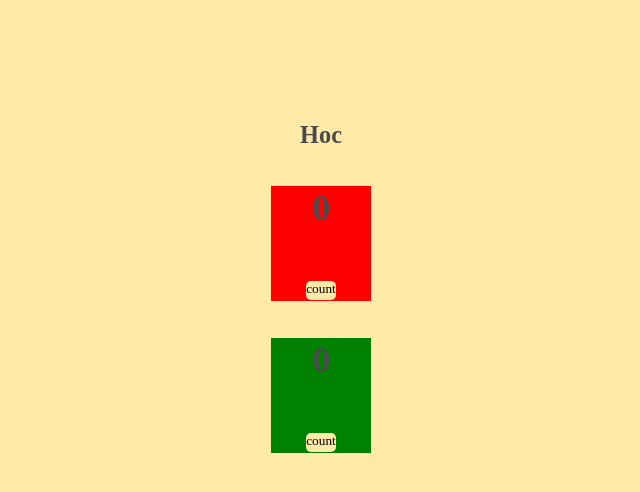
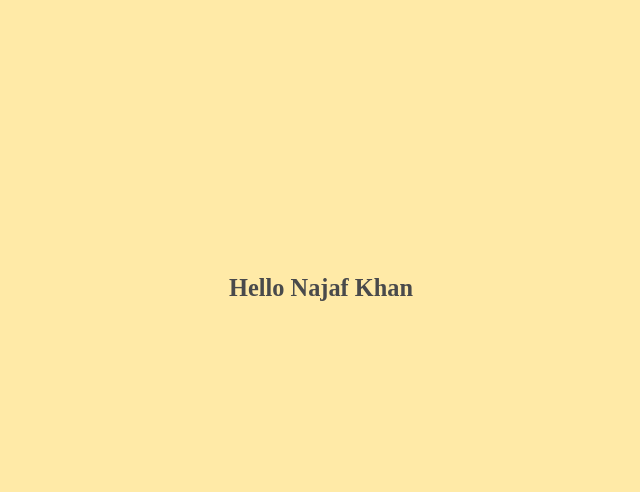
Before and after one commit to Najafkhan256/React, a React (Create React App) app: page / in a window 1280 px wide. Shown: the top 492 px of the page, without its empty margins (319-959 px from the left). Built offline with nearby package versions, Linux system fonts and the light colour scheme.

Commit message:
use Context or what is context

```diff
--- a/src/App.js
+++ b/src/App.js
@@ -1,5 +1,6 @@
 import "./App.css";
-import Hoc from "./components/HOC/Hoc";
+// import Hoc from "./components/HOC/Hoc";
+import FinalCom from "./components/ReactContext/FinalCom";
 // import TodoAppVOne from "./components/TodoAppVOne/TodoAppVOne";
 // import LiftingStateUp from "./components/LiftingStateUp/LiftingStateUp";
 // import SpreadOperator from "./components/SpreadOperator/SpreadOperator";
@@ -52,8 +53,9 @@ function App() {
       <SpreadOperator />
       <LiftingStateUp />
       <TodoAppVOne />
+      <Hoc />
       */}
-      <Hoc />
+      <FinalCom />
     </div>
   );
 }
--- /dev/null
+++ b/src/Components/ReactContext/CompA.jsx
@@ -0,0 +1,12 @@
+import React from "react";
+import CompB from "./CompB";
+
+const CompA = () => {
+  return (
+    <div>
+      <CompB />
+    </div>
+  );
+};
+
+export default CompA;
--- /dev/null
+++ b/src/Components/ReactContext/CompB.jsx
@@ -0,0 +1,12 @@
+import React from "react";
+import CompC from "./CompC";
+
+const CompB = () => {
+  return (
+    <div>
+      <CompC />
+    </div>
+  );
+};
+
+export default CompB;
--- /dev/null
+++ b/src/Components/ReactContext/CompC.jsx
@@ -0,0 +1,12 @@
+import React from "react";
+import CompD from "./CompD";
+
+const CompC = () => {
+  return (
+    <div>
+      <CompD />
+    </div>
+  );
+};
+
+export default CompC;
--- /dev/null
+++ b/src/Components/ReactContext/CompD.jsx
@@ -0,0 +1,14 @@
+import React from "react";
+import { UserConsumer } from "./userContext";
+
+const CompD = () => {
+  return (
+    <UserConsumer>
+      {(userName) => {
+        return <h3>Hello {userName}</h3>;
+      }}
+    </UserConsumer>
+  );
+};
+
+export default CompD;
--- /dev/null
+++ b/src/Components/ReactContext/FinalCom.jsx
@@ -0,0 +1,21 @@
+import React from "react";
+import CompA from "./CompA";
+import { UserProvider } from "./userContext";
+
+// Create context value
+// Provide context value
+// Consume the context value
+/* const UserContext = React.createContext();
+
+const UserProvider = UserContext.Provider;
+const UserConsumer = UserContext.Consumer; */
+
+const FinalCom = () => {
+  return (
+    <UserProvider value="Najaf Khan">
+      <CompA />
+    </UserProvider>
+  );
+};
+
+export default FinalCom;
--- /dev/null
+++ b/src/Components/ReactContext/userContext.jsx
@@ -0,0 +1,8 @@
+import { createContext } from "react";
+
+const UserContext = createContext();
+
+const UserProvider = UserContext.Provider;
+const UserConsumer = UserContext.Consumer;
+
+export { UserProvider, UserConsumer };
```
